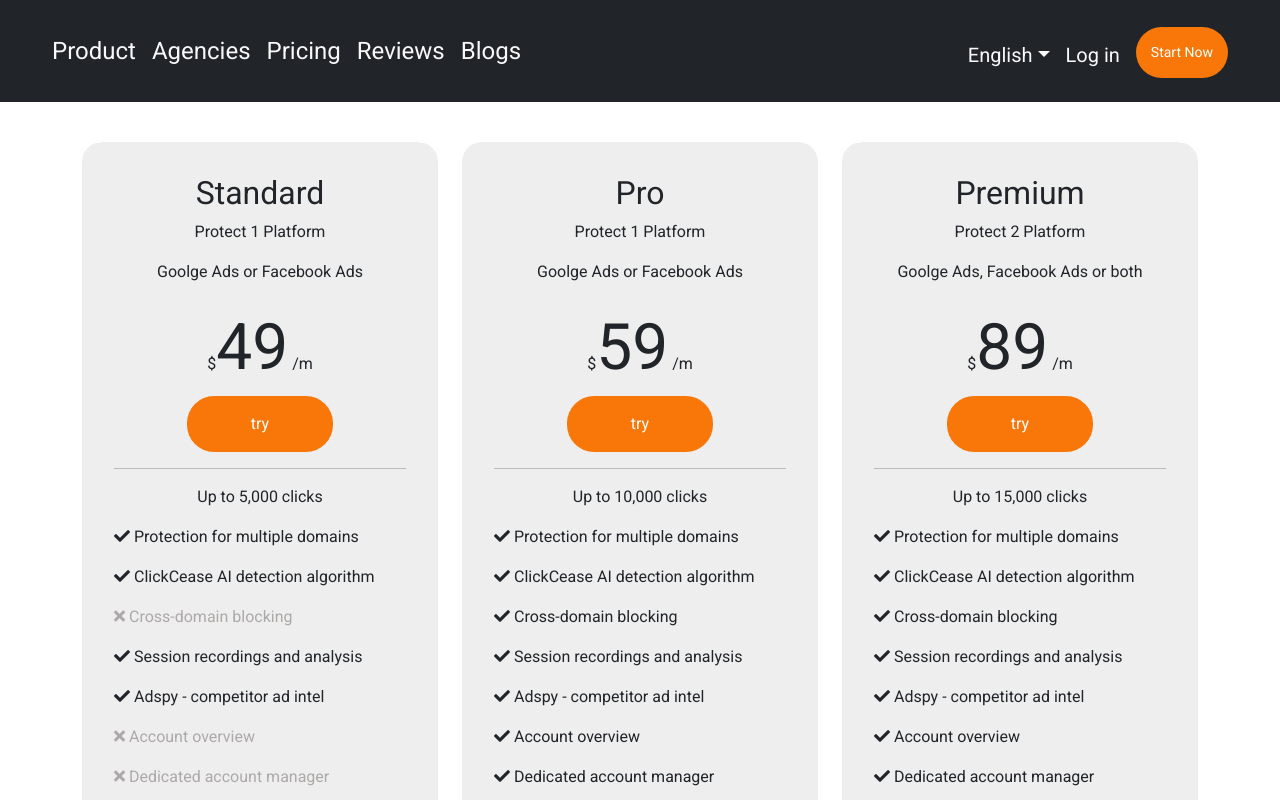
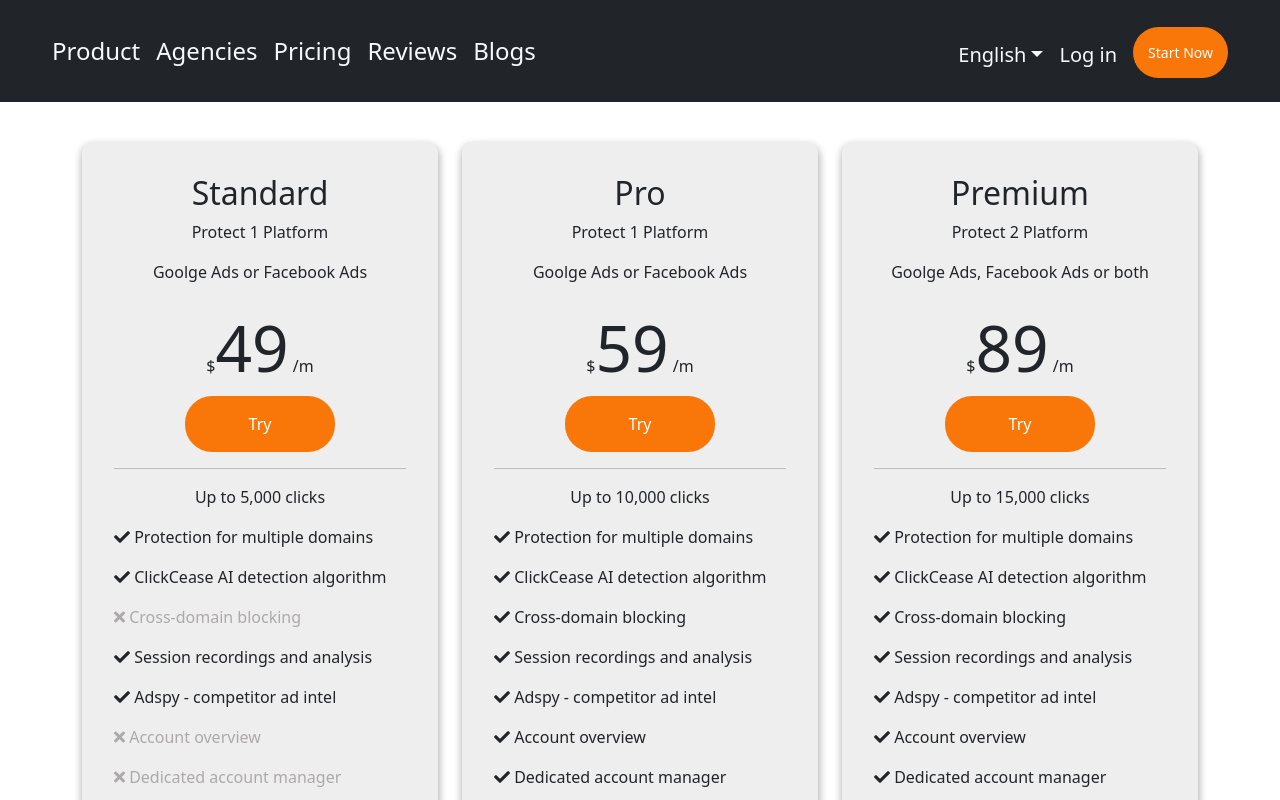
Before and after one commit to i-m-sky/AdsPreventServices, a React (Create React App) app in the folder client/: page /subscription in a window 1280 px wide. Shown: the top 800 px of the page. Built offline with nearby package versions, Linux system fonts and the light colour scheme; no server answers.

Commit message:
toast add for notifications

```diff
--- a/client/public/css/custom.css
+++ b/client/public/css/custom.css
@@ -1,6 +1,6 @@
- *{
-    font-family: 'Roboto', sans-serif;
-}
+/* body {
+    font-family: 'Noto Sans Sora Sompeng';font-size: 22px;
+} */
 /* Navbar */
 
 
@@ -290,7 +290,9 @@
     border-radius: 20px;
     padding: 2rem;
 }
-
+.spinne-area{
+    margin-left: 42%;
+}
 
 .secondsubs{
     background-color: #eeeeee;
@@ -312,6 +314,12 @@
 }
 .firstsubs-data{
     text-align: left;
+
+
+}
+.colshadow{
+    box-shadow: 1px 5px 10px 0 rgba(0, 0, 0, 0.2), 0 3px 8px 0 rgba(0, 0, 0, 0.19);
+    border-radius: 10px;
 }
 .text-dest{
     color: #ada9a9;
@@ -405,12 +413,13 @@
  }
 
  .loader {
-    border: 16px solid #f3f3f3; /* Light grey */
-    border-top: 16px solid  #f37100;; /* Blue */
+    border: 6px solid #f3f3f3; /* Light grey */
+    border-top: 6px solid  #f37100;; /* Blue */
     border-radius: 50%;
-    width: 100px;
-    height: 100px;
-    animation: spin 1.5s linear infinite;
+    width: 50px;
+    height: 50px;
+    animation: spin 1s linear infinite;
+
   }
   .fbcamp{
       color: #f37100;
--- a/client/public/index.html
+++ b/client/public/index.html
@@ -13,7 +13,7 @@
     <link rel="preconnect" href="https://fonts.googleapis.com">
 <link rel="preconnect" href="https://fonts.gstatic.com" crossorigin>
 <link href="https://fonts.googleapis.com/css2?family=Roboto&display=swap" rel="stylesheet">
-
+<link href='https://fonts.googleapis.com/css?family=Noto Sans Sora Sompeng' rel='stylesheet'>
     <link rel="manifest" href="%PUBLIC_URL%/manifest.json"/>
     <link rel="stylesheet" href="/css/custom.css">
     <link rel="stylesheet" href="/css/dashboard.css">
--- a/client/src/components/CommonAds/Countries.jsx
+++ b/client/src/components/CommonAds/Countries.jsx
@@ -1,7 +1,7 @@
 import React from 'react'
 import { useEffect, useState } from 'react';
 import { GetApi, PostApi } from '../../services/Services'
-import { ToastContainer, toast } from 'react-toastify';
+import {  toast } from 'react-toastify';
 import 'react-toastify/dist/ReactToastify.css';
 const Coutnries = () => {
     const FacebookAdsAccount = localStorage.getItem('facebookAds') ? JSON.parse(localStorage.getItem('facebookAds')).result.account_id : null
--- a/client/src/components/Dashboard/ServiceConnections/Google/ChoiceOneGoogleAccount.jsx
+++ b/client/src/components/Dashboard/ServiceConnections/Google/ChoiceOneGoogleAccount.jsx
@@ -11,6 +11,7 @@
 const ChoiceOneGoogleAccount = (props) => {
 
   const { googleAccount, error } = useSelector((state) => state.googleReducer);
+  console.log("googlered",googleAccount,error)
   console.log(googleAccount, "googleAccount")
   console.log(error, "error")
 
--- a/client/src/components/Register.jsx
+++ b/client/src/components/Register.jsx
@@ -1,19 +1,21 @@
-import React from 'react'
-import { Link, useNavigate } from 'react-router-dom'
-import { useState, useEffect } from 'react';
+import React, { Link, useNavigate } from 'react-router-dom'
+import { useEffect } from 'react';
 import { useDispatch, useSelector } from 'react-redux'
-import { registerAction } from '../features/actions/authAction';
+import { clearError, registerAction } from '../features/actions/authAction';
 import { useForm } from "react-hook-form";
 import { yupResolver } from "@hookform/resolvers/yup";
 import * as yup from "yup";
 import { GoogleLogin } from 'react-google-login'
 import FacebookLogin from 'react-facebook-login'
 import { FaFacebook } from 'react-icons/fa';
+import Spinner from './pages/Spinner';
+import { toast } from 'react-toastify';
 
 const Register = () => {
 
-    const dispatch = useDispatch()
-    const navigate = useNavigate()
+    const dispatch = useDispatch();
+    const navigate = useNavigate();
+
     const { user, loading, error } = useSelector((state) => state.authReducer);
 
     const schema = yup.object().shape({
@@ -30,6 +32,13 @@
         dispatch(registerAction(data));
         reset();
     };
+
+    useEffect(() => {
+        if (error) {
+            toast(error)
+            dispatch(clearError())
+        }
+    }, [error])
 
     useEffect(() => {
 
@@ -88,7 +97,7 @@
                                     // onClick={componentClicked}
                                     callback={responseFacebook}
                                     cssClass='facebook-btn'
-                                icon={<FaFacebook color='#3b5998' fontSize='19px' margin='20px'/>}
+                                    icon={<FaFacebook color='#3b5998' fontSize='19px' margin='20px' />}
 
                                 />
                             </div>
@@ -147,6 +156,9 @@
                                     </div>
                                 </div>
                                 <p id='error_msg'>{error}</p>
+                                <div className="spinne-area">
+                                    {loading && <Spinner />}
+                                </div>
                                 <div className="text-center">
                                     <div className="d-flex justify-content-around align-items-center mb-4 reg_field ">
 
--- a/client/src/components/Subscription/Subscription.jsx
+++ b/client/src/components/Subscription/Subscription.jsx
@@ -6,15 +6,15 @@
             <div className="container mt-4">
                 <div className="row">
 
-                    <div className="col-sm-4 mt-3">
+                    <div className="col-sm-4 mt-3 ">
 
-                        <div className="firstsubs text-center">
+                        <div className="firstsubs text-center colshadow">
                             <div className="text-center">
                                 <h2>Standard</h2>
                                 <p>Protect 1 Platform</p>
                                 <p>Goolge Ads or Facebook Ads</p>
                                 <span>$</span><span id='amount'>49</span> <span>/m</span>
-                                <br /> <button className='btn_subscription'>try</button>
+                                <br /> <button className='btn_subscription'>Try</button>
                                 <hr />
                                 <p>Up to 5,000 clicks</p>
                             </div>
@@ -31,14 +31,14 @@
                         </div>
 
                     </div>
-                    <div className="col-sm-4 mt-3">
-                        <div className="secondsubs">
+                    <div className="col-sm-4 mt-3 ">
+                        <div className="secondsubs colshadow">
                             <div className="text-center">
                                 <h2>Pro</h2>
                                 <p>Protect 1 Platform</p>
                                 <p>Goolge Ads or Facebook Ads</p>
                                 <span>$</span><span id='amount'>59</span> <span>/m</span>
-                                <br /> <button className='btn_subscription'>try</button>
+                                <br /> <button className='btn_subscription'>Try</button>
                                 <hr />
                                 <p>Up to 10,000 clicks</p>
                             </div>
@@ -55,14 +55,14 @@
                         </div>
                     </div>
 
-                    <div className="col-sm-4 mt-3">
-                    <div className="secondsubs">
+                    <div className="col-sm-4 mt-3 ">
+                    <div className="secondsubs colshadow">
                             <div className="text-center">
                                 <h2>Premium</h2>
                                 <p>Protect 2 Platform</p>
                                 <p>Goolge Ads, Facebook Ads or both</p>
                                 <span>$</span><span id='amount'>89</span> <span>/m</span>
-                                <br /> <button className='btn_subscription'>try</button>
+                                <br /> <button className='btn_subscription'>Try</button>
                                 <hr />
                                 <p>Up to 15,000 clicks</p>
                             </div>
--- a/client/src/features/actions/authAction.jsx
+++ b/client/src/features/actions/authAction.jsx
@@ -8,7 +8,7 @@
 import { PostApi,saveToken } from '../../services/Services';
 //login Action
 export const loginAction = ({ email, password }) => async (dispatch) => {
-
+    dispatch({ type: AUTH_REQUEST });
     PostApi('/auth/login', { email, password }).then(data => {
 
         if (data.status === true) {
@@ -25,7 +25,7 @@
 
 //register
 export const registerAction = ({ name, email, password, domain }) => async (dispatch) => {
-
+    dispatch({ type: AUTH_REQUEST });
     PostApi('/auth/register', { name,email, password,domain}).then(data => {
 
         if (data.status === true) {
--- a/client/src/features/actions/googleAdsAction.js
+++ b/client/src/features/actions/googleAdsAction.js
@@ -8,6 +8,7 @@
 } from "../actions-types";
 
 export const clearGoogleError = () => async(dispatch) => {
+    console.log("hello")
     dispatch({ type: CLEAR_ERROR });
 }
 
```
Also changed, not shown: client/src/components/Login.jsx (+23 -8 lines), 1 other file (tests, documents, lock files or other folders). Lines whose indentation alone changed are shown as unchanged.
